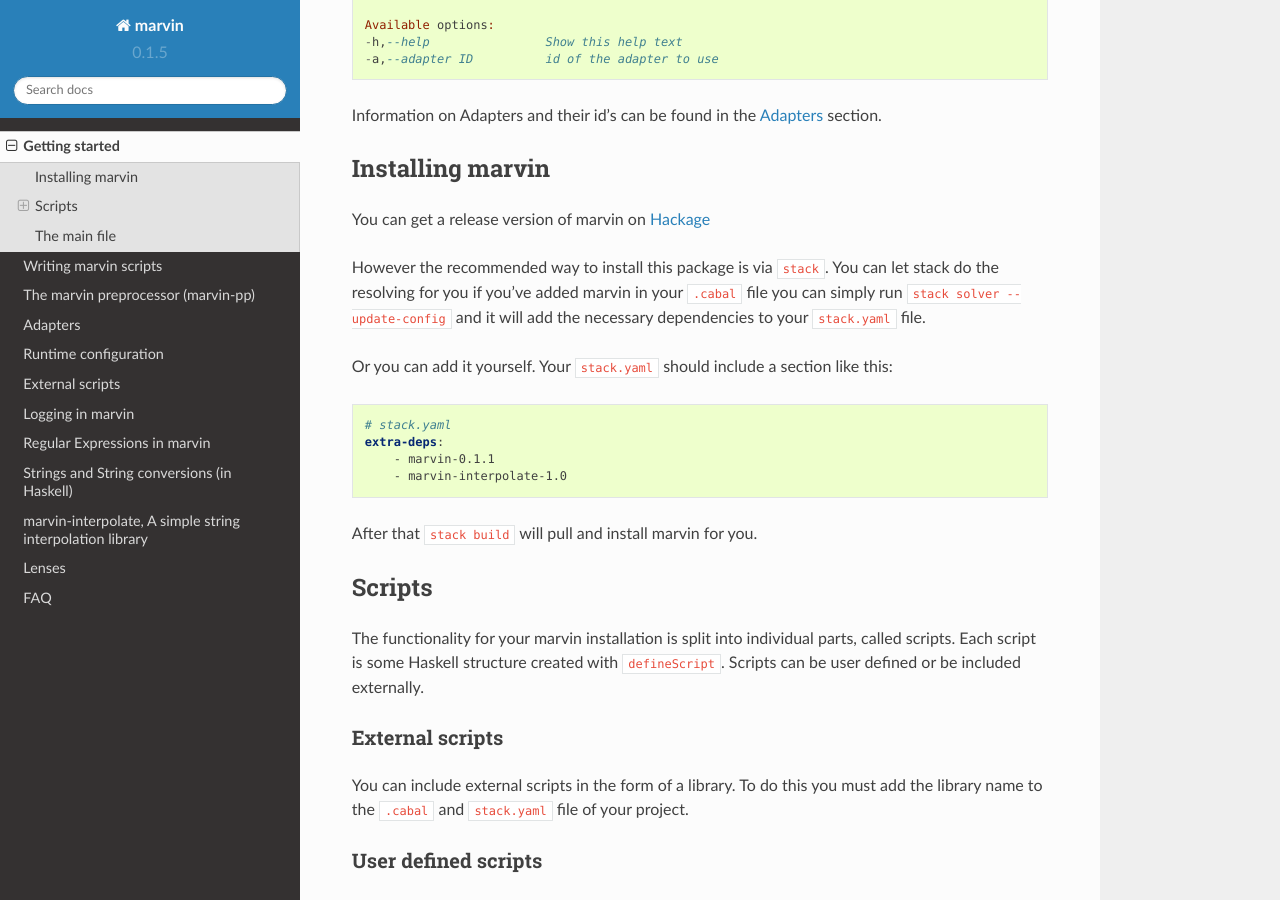
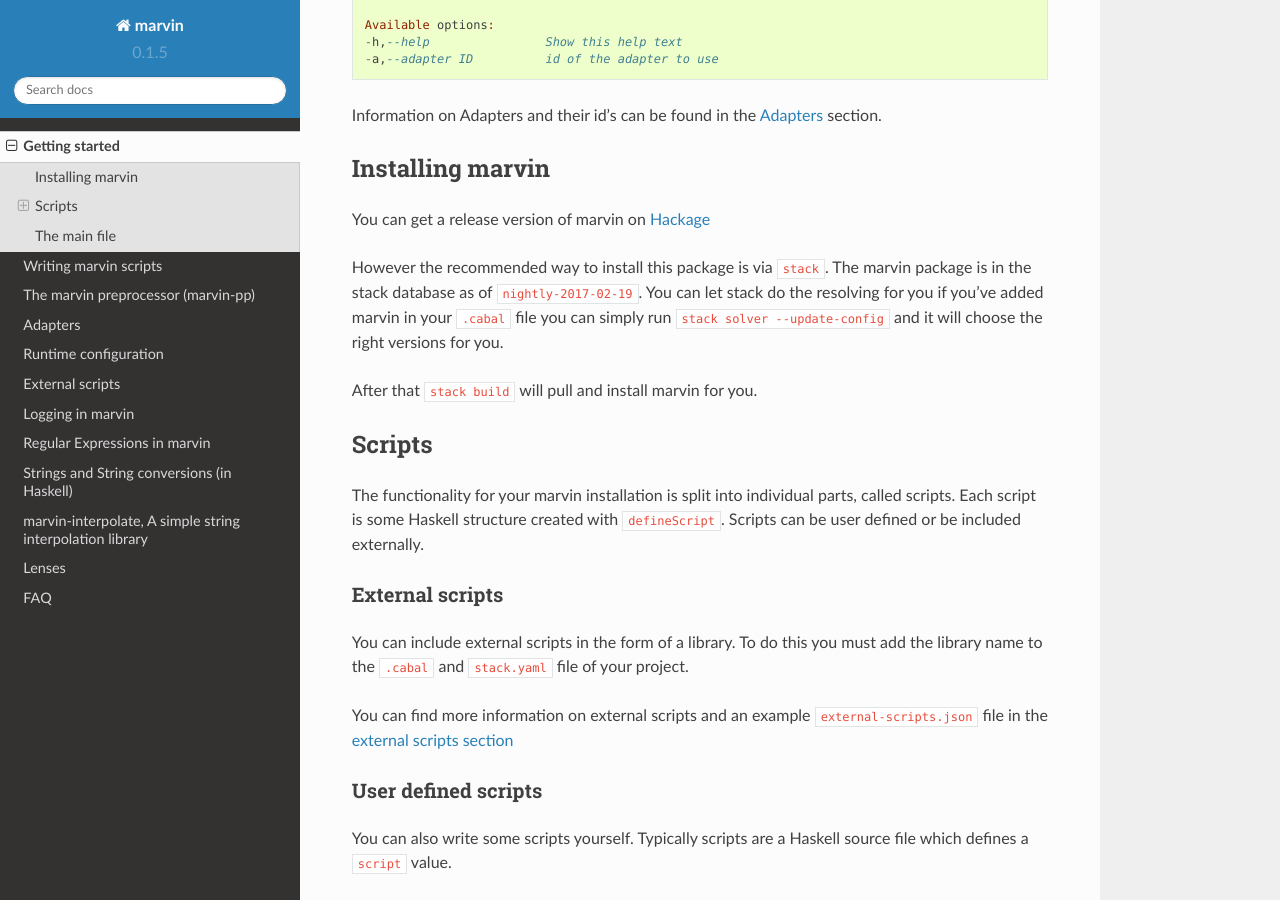
Before and after one commit to JustusAdam/marvin-docs, a Sphinx documentation site: the page built from source/getting-started.rst, in a window 1280 px wide and 900 px high, scrolled down 617 px. Built offline with Sphinx 7.4.7 and the Read the Docs theme 2.0.0, drawn with Linux system fonts in a browser that asks for light colours.

Commit message:
Added information on stack installation

```diff
--- a/source/getting-started.rst
+++ b/source/getting-started.rst
@@ -30,17 +30,8 @@
 You can get a release version of marvin on `Hackage <https://hackage.haskell.org/package/marvin>`_
 
 However the recommended way to install this package is via ``stack``.
-You can let stack do the resolving for you if you've added marvin in your ``.cabal`` file you can simply run ``stack solver --update-config`` and it will add the necessary dependencies to your ``stack.yaml`` file.
-
-Or you can add it yourself.
-Your ``stack.yaml`` should include a section like this:
-
-.. code-block:: yaml
-
-    # stack.yaml
-    extra-deps:
-        - marvin-0.1.1
-        - marvin-interpolate-1.0
+The marvin package is in the stack database as of ``nightly-2017-02-19``.
+You can let stack do the resolving for you if you've added marvin in your ``.cabal`` file you can simply run ``stack solver --update-config`` and it will choose the right versions for you.
 
 After that ``stack build`` will pull and install marvin for you.
 
@@ -57,7 +48,7 @@
 You can include external scripts in the form of a library.
 To do this you must add the library name to the ``.cabal`` and ``stack.yaml`` file of your project.
 
-.. todo:: add example
+You can find more information on external scripts and an example ``external-scripts.json`` file in the :ref:`external scripts section <external-scripts>`
 
 User defined scripts
 ^^^^^^^^^^^^^^^^^^^^
```
